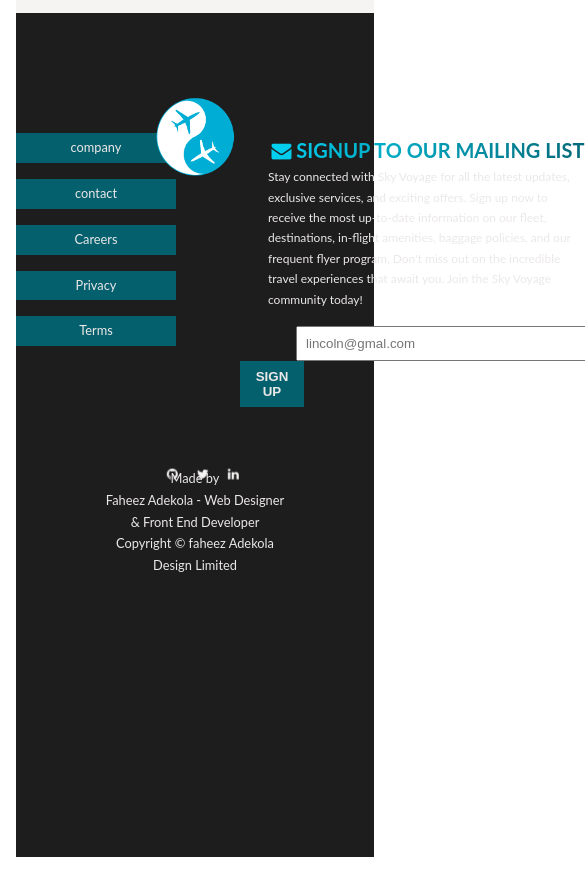
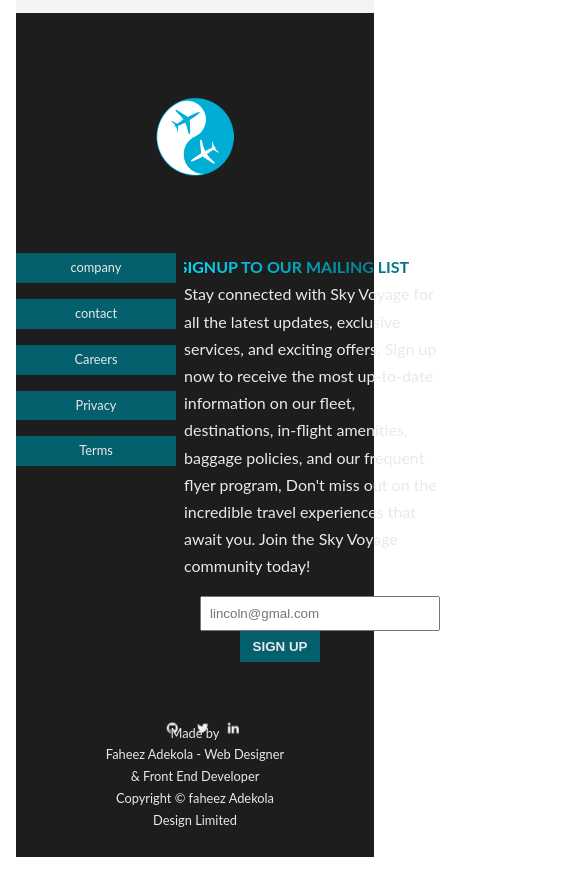
Before and after one commit to Kolahub/skyVogage, a website: page index.html in a window 390 px wide. Shown: the part 8360-9233 px from the top of the page, 585 px wide, since content can reach past the window. Drawn offline with Linux system fonts and the light colour scheme.

Commit message:
responsive

```diff
--- a/index.html
+++ b/index.html
@@ -407,7 +407,7 @@
         <img src="img/logo.png" alt="logo" class="footer__logo--pic">
       </div>
 
-      <div class="footer__signup">
+      <div class="footer__signUp">
       <div class="grid__footer">
         <div class="footer--box--1">
           <ul class="footer__item">
--- a/sass/layout/_footer.scss
+++ b/sass/layout/_footer.scss
@@ -23,6 +23,18 @@
       width: 100%;
     }
   }
+
+  &__signUp {
+    @include respond (tab-port) {
+      margin: 15rem 0 0 0;
+    }
+    @include respond (phone) {
+
+    }
+    @include respond (phone-port) {
+
+    }
+}
 
   &__item {
     list-style-type: none;
@@ -69,11 +81,33 @@
   &--text {
     font-size: 2.5rem;
 
+    @include respond (tab-port) {
+      font-size: 2rem;
+      margin-left: -7rem;
+    }
+    @include respond (phone) {
+
+    }
+    @include respond (phone-port) {
+
+    }
+
     &-sub {
       font-size: 1.5rem;
       max-width: 40rem;
       margin: auto;
       color: $color-grey-light;
+
+      @include respond (tab-port) {
+        font-size: 2rem;
+        margin-left: -7rem;
+      }
+      @include respond (phone) {
+
+      }
+      @include respond (phone-port) {
+
+      }
     }
   }
 
@@ -84,6 +118,17 @@
       padding: 1rem;
       margin-left: 7rem;
       margin-top: 2rem;
+
+      @include respond (tab-port) {
+        width: 30rem;
+        margin-left: -5rem;
+      }
+      @include respond (phone) {
+
+      }
+      @include respond (phone-port) {
+
+      }
 
       &:focus {
         outline: none;
@@ -137,6 +182,16 @@
       }
       &:active {
         transform: scale(1) translateY(-1px);
+      }
+
+      @include respond (tab-port) {
+        width: 10rem;
+      }
+      @include respond (phone) {
+
+      }
+      @include respond (phone-port) {
+
       }
     }
   }
```
Also changed, not shown: css/style.css.
